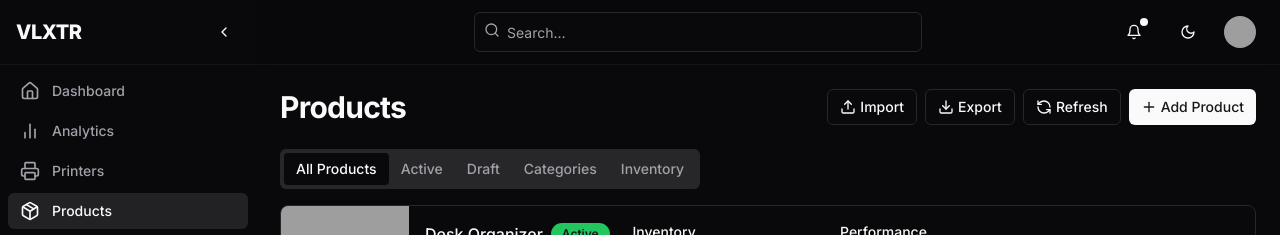
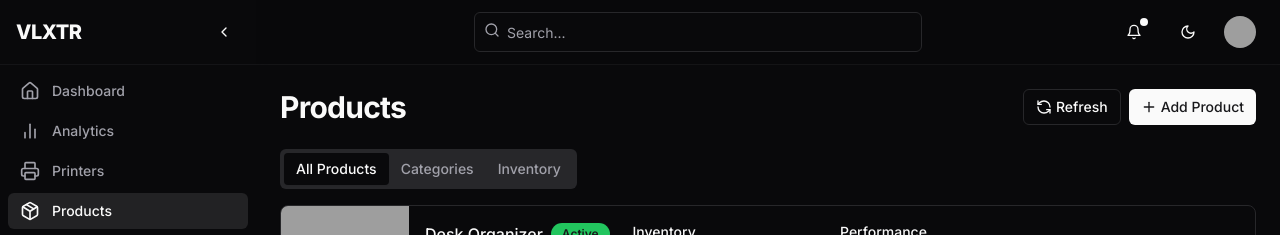
Before and after one commit to P4r1nc3/VLXTR_Frontend, a Next.js app: page /dashboard/products in a window 1280 px wide. Shown: the top 235 px of the page. Built offline with nearby package versions, Linux system fonts and the light colour scheme; grey boxes are pictures that could not be loaded.

Commit message:
Removed unused tabs

```diff
--- a/app/dashboard/products/page.tsx
+++ b/app/dashboard/products/page.tsx
@@ -13,14 +13,6 @@ export default function ProductsPage() {
         <h1 className="text-3xl font-bold tracking-tight">Products</h1>
         <div className="flex items-center gap-2">
           <Button variant="outline" size="sm" className="h-9 gap-1">
-            <Upload className="h-4 w-4" />
-            <span className="hidden sm:inline">Import</span>
-          </Button>
-          <Button variant="outline" size="sm" className="h-9 gap-1">
-            <Download className="h-4 w-4" />
-            <span className="hidden sm:inline">Export</span>
-          </Button>
-          <Button variant="outline" size="sm" className="h-9 gap-1">
             <RefreshCcw className="h-4 w-4" />
             <span className="hidden sm:inline">Refresh</span>
           </Button>
@@ -34,38 +26,12 @@ export default function ProductsPage() {
       <Tabs defaultValue="all" className="space-y-4">
         <TabsList>
           <TabsTrigger value="all">All Products</TabsTrigger>
-          <TabsTrigger value="active">Active</TabsTrigger>
-          <TabsTrigger value="draft">Draft</TabsTrigger>
           <TabsTrigger value="categories">Categories</TabsTrigger>
           <TabsTrigger value="inventory">Inventory</TabsTrigger>
         </TabsList>
 
         <TabsContent value="all" className="space-y-4">
           <ProductList />
-        </TabsContent>
-
-        <TabsContent value="active" className="space-y-4">
-          <Card>
-            <CardHeader>
-              <CardTitle>Active Products</CardTitle>
-              <CardDescription>Products currently listed for sale</CardDescription>
-            </CardHeader>
-            <CardContent>
-              <div className="text-center py-10 text-muted-foreground">Active products will be displayed here</div>
-            </CardContent>
-          </Card>
-        </TabsContent>
-
-        <TabsContent value="draft" className="space-y-4">
-          <Card>
-            <CardHeader>
-              <CardTitle>Draft Products</CardTitle>
-              <CardDescription>Products not yet published</CardDescription>
-            </CardHeader>
-            <CardContent>
-              <div className="text-center py-10 text-muted-foreground">Draft products will be displayed here</div>
-            </CardContent>
-          </Card>
         </TabsContent>
 
         <TabsContent value="categories" className="space-y-4">
```
